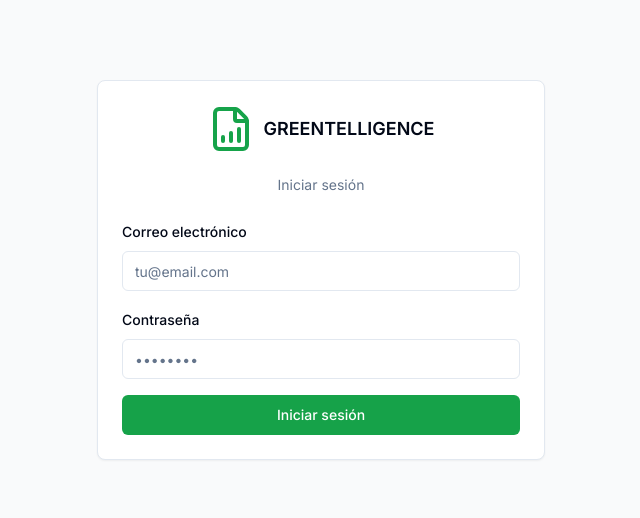
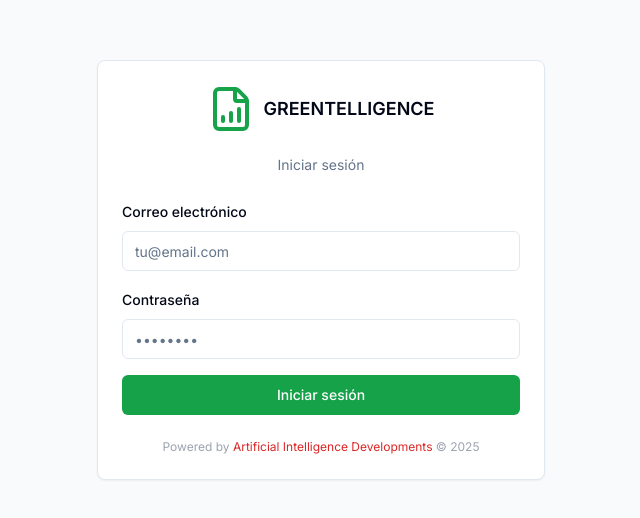
Before and after one commit to innovationwizard/green, a Next.js app: page /auth/login in a window 1280 px wide. Shown: the part 130-648 px from the top of the page, without its empty margins (319-959 px from the left). Built offline with nearby package versions, Linux system fonts and the light colour scheme; no server answers.

Commit message:
Add footer with company attribution to login page

```diff
--- a/app/auth/login/page.tsx
+++ b/app/auth/login/page.tsx
@@ -108,6 +108,10 @@ export default function LoginPage() {
               {loading ? 'Iniciando sesión...' : 'Iniciar sesión'}
             </Button>
           </form>
+
+          <p className="text-xs text-gray-400 text-center mt-6">
+            Powered by <span style={{ color: '#dc2626' }}>Artificial Intelligence Developments</span> © 2025
+          </p>
         </CardContent>
       </Card>
     </div>
```
